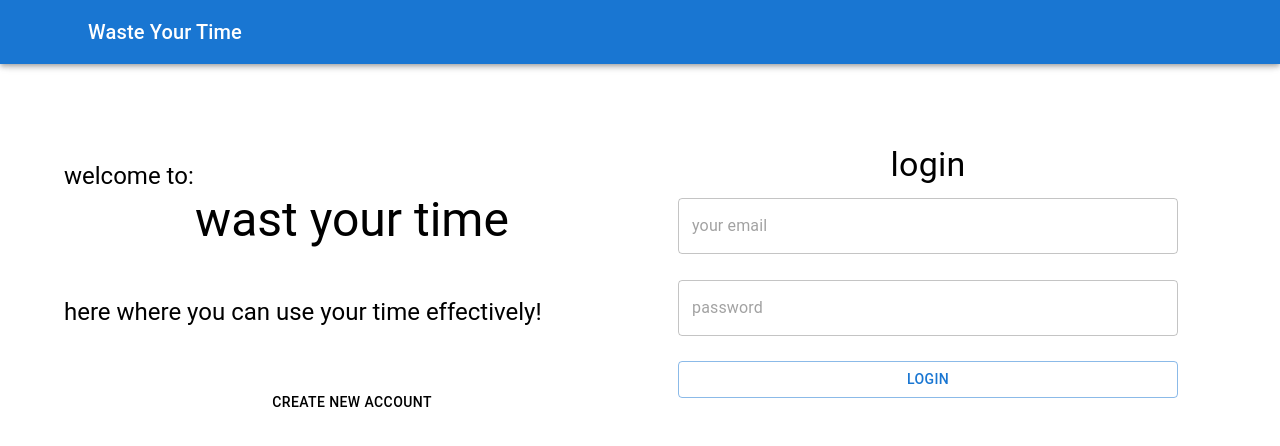
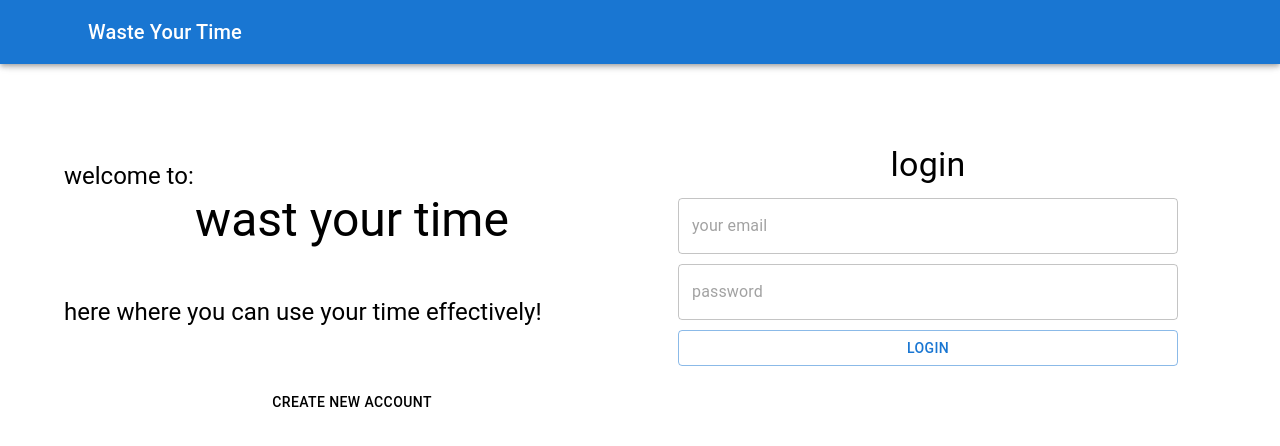
Before and after one commit to ahmedRAOUANE/waste-your-time-project, a React (Create React App) app: page /#/ in a window 1280 px wide. Shown: the top 446 px of the page. Built offline with nearby package versions, Linux system fonts and the light colour scheme; no server answers.

Commit message:
login/signup error handler

```diff
--- a/src/App.js
+++ b/src/App.js
@@ -3,20 +3,22 @@ import { useSelector } from "react-redux";
 import { Route, Routes } from "react-router-dom";
 
 // pages
-import LandingPage from "./Pages/landingPage/LandingPage";
-import HomePage from "./Pages/homePage/HomePage";
+import GuestLayout from "./layout/GuestLayout";
+import UserLayout from "./layout/UserLayout";
+import Loading from "./components/states/Loading";
 
 const App = () => {
   const user = useSelector((state) => state.userSlice.user);
 
   return (
     <>
+      <Loading />
       <Routes>
-        {/* <Route path="/" element={<LandingPage />} /> */}
+        {/* <Route path="/" element={<GuestLayout />} /> */}
         {user ? (
-          <Route path="/" element={<HomePage />} />
+          <Route path="/" element={<UserLayout />} />
         ) : (
-          <Route path="/" element={<LandingPage />} />
+            <Route path="/" element={<GuestLayout />} />
         )}
       </Routes>
     </>
--- a/src/components/auth/Login.jsx
+++ b/src/components/auth/Login.jsx
@@ -4,13 +4,15 @@ import { Box, Button, Container, FormGroup, TextField, Typography } from '@mui/m
 import { signInWithEmailAndPassword } from 'firebase/auth';
 import { auth } from '../../config/firebase';
 import { setError, setIsLoading } from '../../store/loaderSlice';
-import { useDispatch } from 'react-redux';
+import { useDispatch, useSelector } from 'react-redux';
 import { setUser } from '../../store/userSlice';
+import Error from '../states/Error';
 
 const Login = () => {
   const dispatch = useDispatch()
   const [email, setEmail] = useState('');
   const [password, setPassword] = useState('');
+  const error = useSelector(state => state.loaderSlice.error);
 
   const submitDataHandler = async (e) => {
     e.preventDefault();
@@ -36,11 +38,14 @@ const Login = () => {
             sx={{
               maxWidth: '500px',
               margin: 'auto',
-              height: '200px',
               display: 'flex',
-              justifyContent: 'space-between'
+              justifyContent: 'space-between',
+              "&>div, &>button": {
+                mb: "10px"
+              }
             }}
           >
+            {error && (<Error message={error} />)}
             <TextField placeholder='your email' type='text' onChange={e => setEmail(e.target.value)} value={email} />
             <TextField placeholder='password' type='password' onChange={e => setPassword(e.target.value)} value={password} />
             <Button variant='outlined' type='submit'>
--- a/src/components/auth/Signup.jsx
+++ b/src/components/auth/Signup.jsx
@@ -2,15 +2,17 @@ import React, { useState } from 'react';
 import { createUserWithEmailAndPassword, updateProfile } from "firebase/auth";
 import { auth } from '../../config/firebase'
 import { Box, Container, FormGroup, TextField, Typography, Button } from '@mui/material'
-import { useDispatch } from 'react-redux';
+import { useDispatch, useSelector } from 'react-redux';
 import { setError, setIsLoading } from '../../store/loaderSlice';
 import { setUser } from '../../store/userSlice';
+import Error from '../states/Error';
 
 
 const Signup = () => {
     const [username, setUsername] = useState('');
     const [email, setEmail] = useState('');
     const [password, setPassword] = useState('');
+    const error = useSelector(state => state.loaderSlice.error);
 
     const dispatch = useDispatch();
 
@@ -49,6 +51,7 @@ const Signup = () => {
                             justifyContent: 'space-between'
                         }}
                 >
+                        {error && (<Error message={error} />)}
                         <TextField onChange={(e) => setUsername(e.target.value)} placeholder='your name' type='text' value={username} />
                         <TextField onChange={(e) => setEmail(e.target.value)} placeholder='your email' type='email' value={email} />
                         <TextField onChange={(e) => setPassword(e.target.value)} placeholder='password' type='password' value={password} />
--- a/src/components/landing/Landing.jsx
+++ b/src/components/landing/Landing.jsx
@@ -15,9 +15,13 @@ const Landing = () => {
   const [currentPage, steCurrentPage] = useState("login");
   const dispatch = useDispatch()
 
+  const changeFormHandler = () => {
+    steCurrentPage(prev => prev === "login" ? "signup" : "login");
+    dispatch(setError(null));
+  }
+
   useEffect(() => {
     const userState = onAuthStateChanged(auth, (user) => {
-      console.log("user is: ", user);
       try {
         setIsLoading(true);
         if (user) {
@@ -56,14 +60,14 @@ const Landing = () => {
                 }
               }}
             >
-              <Button sx={{ display: { xs: "none", md: "flex" } }} variant='fill' onClick={() => steCurrentPage(prev => prev === "login" ? "signup" : "login")}>
+              <Button sx={{ display: { xs: "none", md: "flex" } }} variant='fill' onClick={changeFormHandler}>
                 {currentPage === "login" ? "create new account" : "login"}
               </Button>
             </Box>
           </Grid>
           <Grid item xs={12} md={6}>
             {currentPage === "login" ? (<Login />) : (<Signup />)}
-            <Button sx={{ display: { md: "none" }, margin: "auto" }} variant='fill' onClick={() => steCurrentPage(prev => prev === "login" ? "signup" : "login")}>
+            <Button sx={{ display: { md: "none" }, margin: "auto" }} variant='fill' onClick={changeFormHandler}>
               {currentPage === "login" ? "create new account" : "login"}
             </Button>
           </Grid>
--- /dev/null
+++ b/src/components/states/Error.jsx
@@ -0,0 +1,10 @@
+import { Alert } from '@mui/material'
+import React from 'react'
+
+const Error = ({ message }) => {
+    return message && (
+        <Alert severity='error'>{message}</Alert>
+    )
+}
+
+export default Error
--- a/src/components/loading/Loading.jsx
+++ b/src/components/states/Loading.jsx
@@ -1,8 +1,11 @@
 import React from 'react';
 import { CircularProgress, Box } from '@mui/material';
+import { useSelector } from 'react-redux';
 
 const Loading = () => {
-  return (
+  const isLoading = useSelector(state => state.loaderSlice.isLoading);
+
+  return isLoading && (
     <Box
       sx={{
         display: 'flex',
@@ -10,7 +13,7 @@ const Loading = () => {
         justifyContent: 'center',
         height: '100vh',
         width: '100vw',
-        position: 'absolute',
+        position: 'sticky',
         top: '0',
         left: '0',
         bgcolor: '#fff',
--- a/src/Pages/homePage/HomePage.jsx
+++ b/src/layout/UserLayout.jsx
@@ -1,12 +1,12 @@
 import React from 'react'
 import { useDispatch, useSelector } from 'react-redux';
-import { auth } from '../../config/firebase';
+import { auth } from '../config/firebase';
 import { signOut } from 'firebase/auth';
 import { Box, Typography } from '@mui/material';
-import { setUser } from '../../store/userSlice';
-import { setError, setIsLoading } from '../../store/loaderSlice';
+import { setUser } from '../store/userSlice';
+import { setError, setIsLoading } from '../store/loaderSlice';
 
-const HomePage = () => {
+const UserLayout = () => {
   const dispatch = useDispatch();
 
   const user = useSelector(state => state.userSlice.user)
@@ -27,7 +27,7 @@ const HomePage = () => {
 
   return (
     <div>
-      HomePage
+      UserLayout
       <Box>
         <Typography>username: {user.username}</Typography>
         <Typography>mail: {user.email}</Typography>
@@ -38,4 +38,4 @@ const HomePage = () => {
   )
 }
 
-export default HomePage
+export default UserLayout
--- a/src/store/loaderSlice.js
+++ b/src/store/loaderSlice.js
@@ -2,7 +2,7 @@ import { createSlice } from "@reduxjs/toolkit";
 
 const loaderSlice = createSlice({
     name: "loader",
-    initialState: { isLoading: true, error: null },
+    initialState: { isLoading: false, error: null },
 
     reducers: {
         setIsLoading: (state, { payload }) => {
```
Also changed, not shown: src/layout/GuestLayout.jsx (renamed from src/Pages/landingPage/LandingPage.jsx, +4 -4 lines).
